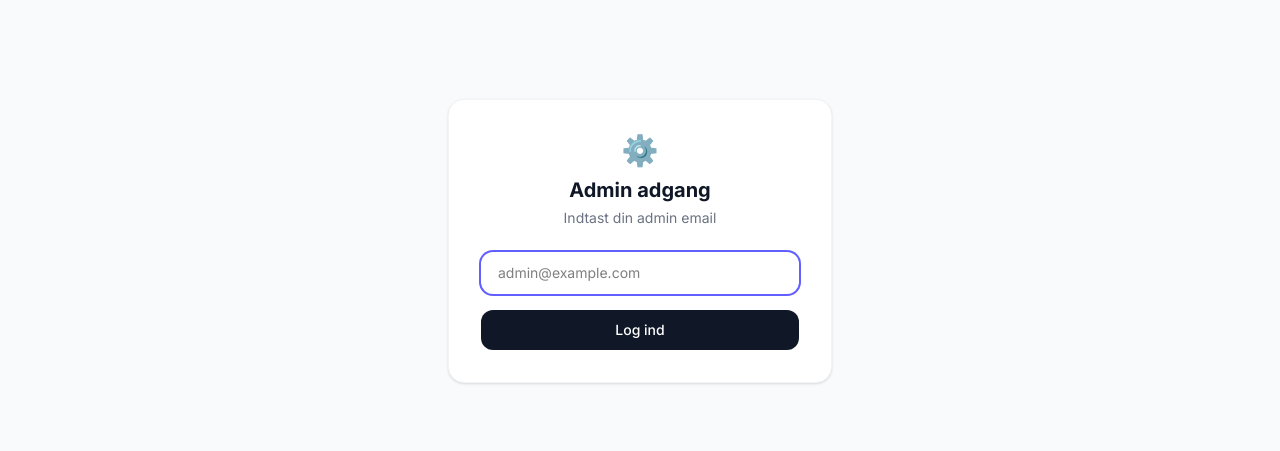
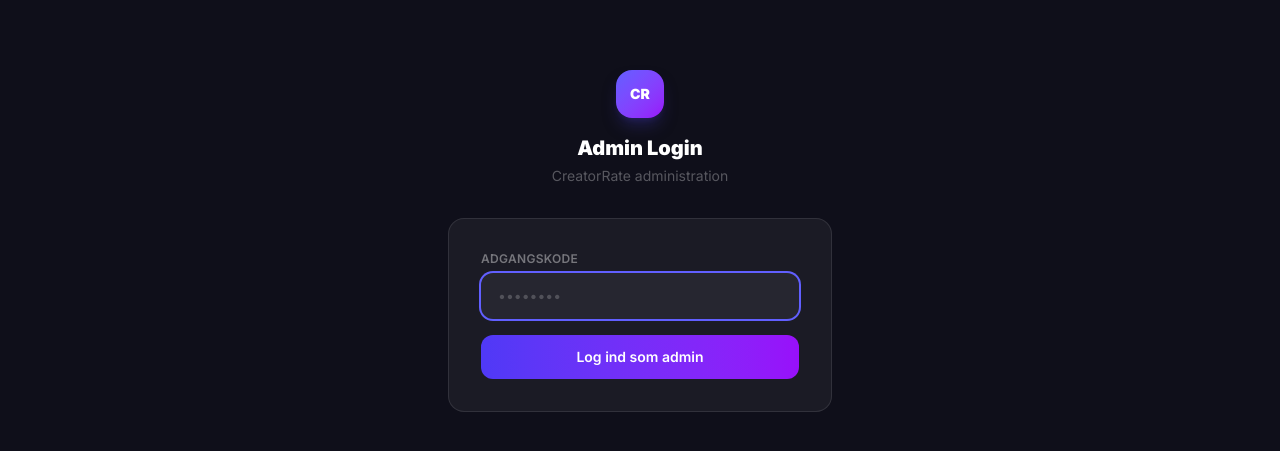
Before and after one commit to weis-code/creatorrate, a Next.js app: page /admin-login in a window 1280 px wide. Shown: the part 225-676 px from the top of the page. Built offline with nearby package versions, Linux system fonts and the light colour scheme; no server answers.

Commit message:
Admin: separate password-based login page, no Supabase account required

```diff
--- a/src/app/admin-login/page.tsx
+++ b/src/app/admin-login/page.tsx
@@ -1,44 +1,76 @@
-import { adminLogin } from './actions'
+'use client'
 
-export default async function AdminLoginPage({ searchParams }: { searchParams: Promise<{ error?: string }> }) {
-  const params = await searchParams
-  const hasError = params?.error === '1'
+import { useState } from 'react'
+import { useRouter } from 'next/navigation'
+
+export default function AdminLoginPage() {
+  const [password, setPassword] = useState('')
+  const [error, setError] = useState('')
+  const [loading, setLoading] = useState(false)
+  const router = useRouter()
+
+  const handleLogin = async (e: React.FormEvent) => {
+    e.preventDefault()
+    setLoading(true)
+    setError('')
+
+    const res = await fetch('/api/admin/login', {
+      method: 'POST',
+      headers: { 'Content-Type': 'application/json' },
+      body: JSON.stringify({ password }),
+    })
+
+    if (res.ok) {
+      router.push('/admin')
+    } else {
+      const { error } = await res.json()
+      setError(error)
+      setLoading(false)
+    }
+  }
 
   return (
-    <div className="min-h-screen bg-slate-50 flex items-center justify-center px-4">
-      <div className="bg-white rounded-2xl border border-gray-100 shadow-sm p-8 w-full max-w-sm">
-        <div className="text-center mb-6">
-          <div className="text-3xl mb-2">⚙️</div>
-          <h1 className="text-xl font-bold text-gray-900">Admin adgang</h1>
-          <p className="text-sm text-gray-500 mt-1">Indtast din admin email</p>
+    <div className="min-h-screen bg-[#0f0f1a] flex items-center justify-center px-4">
+      <div className="w-full max-w-sm">
+        <div className="text-center mb-8">
+          <div className="w-12 h-12 bg-gradient-to-br from-indigo-500 to-purple-600 rounded-2xl flex items-center justify-center mx-auto mb-4 shadow-lg shadow-indigo-900/50">
+            <span className="text-white font-black text-sm">CR</span>
+          </div>
+          <h1 className="text-xl font-black text-white">Admin Login</h1>
+          <p className="text-white/30 text-sm mt-1">CreatorRate administration</p>
         </div>
 
-        <form action={adminLogin} className="space-y-4">
+        <div className="bg-white/5 border border-white/10 rounded-2xl p-8">
+          <form onSubmit={handleLogin} className="space-y-4">
+            {error && (
+              <div className="bg-red-500/10 border border-red-500/20 text-red-400 px-4 py-3 rounded-xl text-sm">
+                {error}
+              </div>
+            )}
             <div>
+              <label className="block text-xs font-semibold text-white/40 uppercase tracking-wide mb-1.5">
+                Adgangskode
+              </label>
               <input
-              type="email"
-              name="email"
-              placeholder="admin@example.com"
+                type="password"
+                value={password}
+                onChange={(e) => setPassword(e.target.value)}
+                placeholder="••••••••"
+                className="w-full bg-white/5 border border-white/10 rounded-xl px-4 py-3 text-white text-sm focus:outline-none focus:ring-2 focus:ring-indigo-500 focus:border-transparent placeholder-white/20"
                 required
                 autoFocus
-              className="w-full px-4 py-2.5 rounded-xl border border-gray-200 text-sm focus:outline-none focus:ring-2 focus:ring-indigo-500 focus:border-transparent"
               />
             </div>
-
-          {hasError && (
-            <p className="text-sm text-red-600 bg-red-50 rounded-lg px-3 py-2">
-              Forkert email – prøv igen.
-            </p>
-          )}
-
             <button
               type="submit"
-            className="w-full bg-gray-900 text-white text-sm font-medium py-2.5 rounded-xl hover:bg-gray-800 transition-colors"
+              disabled={loading}
+              className="w-full bg-gradient-to-r from-indigo-600 to-purple-600 text-white py-3 rounded-xl font-semibold hover:from-indigo-500 hover:to-purple-500 disabled:opacity-50 transition-all text-sm"
             >
-            Log ind
+              {loading ? 'Logger ind...' : 'Log ind som admin'}
             </button>
           </form>
         </div>
       </div>
+    </div>
   )
 }
--- a/src/app/admin/layout.tsx
+++ b/src/app/admin/layout.tsx
@@ -1,17 +1,14 @@
+import { cookies } from 'next/headers'
 import { redirect } from 'next/navigation'
-import { createClient } from '@/lib/supabase/server'
 import Link from 'next/link'
 
 export default async function AdminLayout({ children }: { children: React.ReactNode }) {
-  const supabase = await createClient()
-  const { data: { user } } = await supabase.auth.getUser()
+  const cookieStore = await cookies()
+  const adminAuth = cookieStore.get('admin_auth')?.value
+  const adminEmail = process.env.ADMIN_EMAIL?.toLowerCase()
 
-  if (!user) {
-    redirect('/login?redirect=/admin')
-  }
-
-  if (user.email?.toLowerCase() !== process.env.ADMIN_EMAIL?.toLowerCase()) {
-    redirect('/')
+  if (!adminAuth || adminAuth !== adminEmail) {
+    redirect('/admin-login')
   }
 
   const navItems = [
@@ -23,7 +20,6 @@ export default async function AdminLayout({ children }: { children: React.ReactN
 
   return (
     <div className="min-h-screen bg-[#f8f8fc] flex">
-      {/* Sidebar */}
       <aside className="w-56 bg-[#0f0f1a] flex-shrink-0 flex flex-col min-h-screen fixed left-0 top-0 bottom-0 z-40">
         <div className="px-5 py-5 border-b border-white/5">
           <div className="flex items-center gap-2.5">
@@ -50,32 +46,24 @@ export default async function AdminLayout({ children }: { children: React.ReactN
           ))}
         </nav>
 
-        <div className="px-3 py-4 border-t border-white/5">
-          <Link
-            href="/"
-            className="flex items-center gap-3 px-3 py-2.5 rounded-xl text-white/30 hover:text-white/60 transition-all text-xs font-medium"
-          >
-            <span>←</span>
-            Tilbage til sitet
+        <div className="px-3 py-4 border-t border-white/5 space-y-0.5">
+          <Link href="/" className="flex items-center gap-3 px-3 py-2.5 rounded-xl text-white/30 hover:text-white/60 transition-all text-xs font-medium">
+            <span>←</span> Tilbage til sitet
           </Link>
         </div>
       </aside>
 
-      {/* Main content */}
       <div className="flex-1 ml-56">
         <div className="bg-white border-b border-gray-100 px-8 py-4 sticky top-0 z-30">
           <div className="flex items-center justify-between">
             <div className="text-xs text-gray-400 font-medium">Admin Panel</div>
             <div className="flex items-center gap-2">
               <div className="w-2 h-2 bg-green-400 rounded-full" />
-              <span className="text-xs text-gray-500 font-medium">{user.email}</span>
+              <span className="text-xs text-gray-500 font-medium">{adminEmail}</span>
             </div>
           </div>
         </div>
-
-        <div className="px-8 py-8">
-          {children}
-        </div>
+        <div className="px-8 py-8">{children}</div>
       </div>
     </div>
   )
--- /dev/null
+++ b/src/app/api/admin/login/route.ts
@@ -0,0 +1,26 @@
+import { NextResponse } from 'next/server'
+
+export async function POST(req: Request) {
+  const { password } = await req.json()
+
+  if (!password || password !== process.env.ADMIN_PASSWORD) {
+    return NextResponse.json({ error: 'Forkert adgangskode' }, { status: 401 })
+  }
+
+  const response = NextResponse.json({ success: true })
+  response.cookies.set('admin_auth', process.env.ADMIN_EMAIL!.toLowerCase(), {
+    httpOnly: true,
+    secure: process.env.NODE_ENV === 'production',
+    sameSite: 'lax',
+    maxAge: 60 * 60 * 24 * 7, // 7 dage
+    path: '/',
+  })
+
+  return response
+}
+
+export async function DELETE() {
+  const response = NextResponse.json({ success: true })
+  response.cookies.delete('admin_auth')
+  return response
+}
```
Lines whose indentation alone changed are shown as unchanged.
